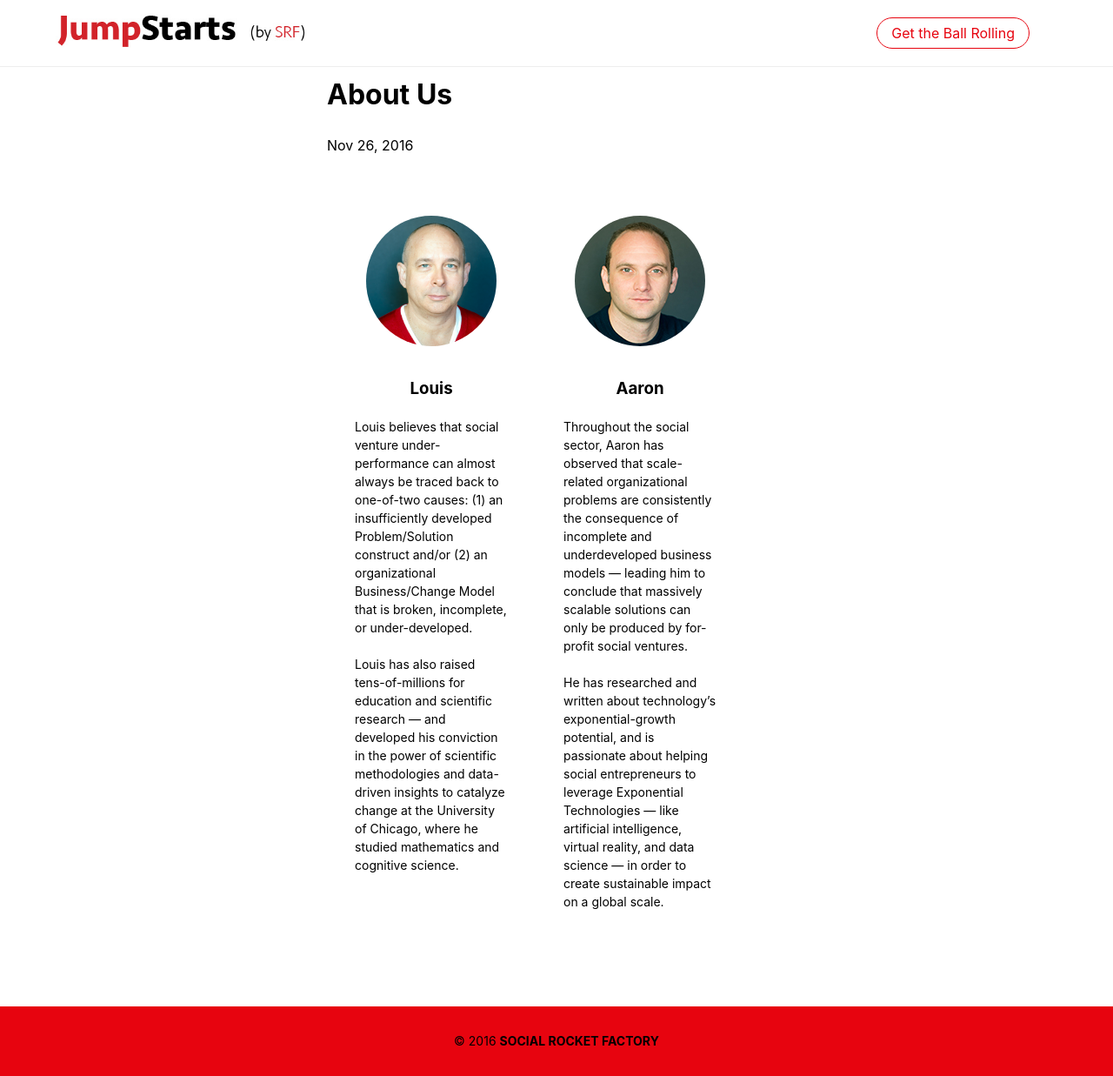
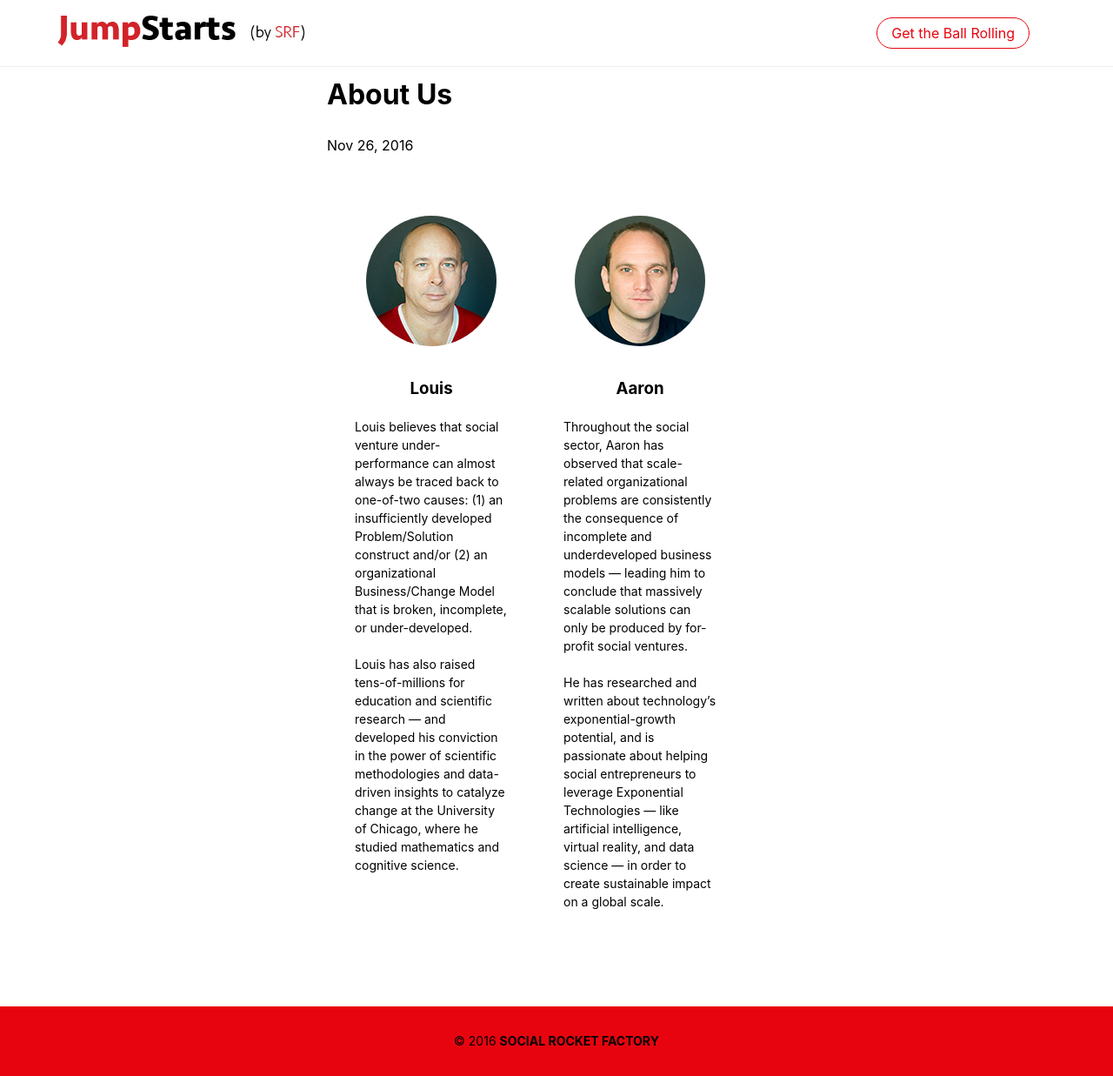
Before and after one commit to aaronergreen/jumpstarts, a Jekyll site: the page built from _about/about us.md, in a window 1280 px wide and 1237 px high. Shown: the whole window at 87% size. Built offline with Jekyll 4.4.1, drawn with Linux system fonts in a browser that asks for light colours.

Commit message:
both images

```diff
--- a/_about/about us.md
+++ b/_about/about us.md
@@ -11,7 +11,7 @@ section:
   <div class="pa3 pa4-ns">
     <h1>
     <a href="https://www.linkedin.com/in/louissongster" target="_blank" >
-    <img src="/uploads/LS-SRF.jpg" height="150px" class="br-100">
+    <img src="/uploads/LS-SRF-3.jpg" height="150px" class="br-100">
 
     </a>
     </h1>
@@ -29,7 +29,7 @@ section:
   <div class="pa3 pa4-ns">
     <h1>
     <a href="https://www.linkedin.com/in/aaronergreen" target="_blank">
-    <img src="/uploads/AG-SRF-2.jpg" height="150px" class="br-100">
+    <img src="/uploads/AG-SRF-3.jpg" height="150px" class="br-100">
     </a>
     </h1>
     <h3>Aaron</h3>
```
Also changed, not shown: uploads/AG-SRF-3.jpg (added), uploads/LS-SRF-3.jpg (added).
